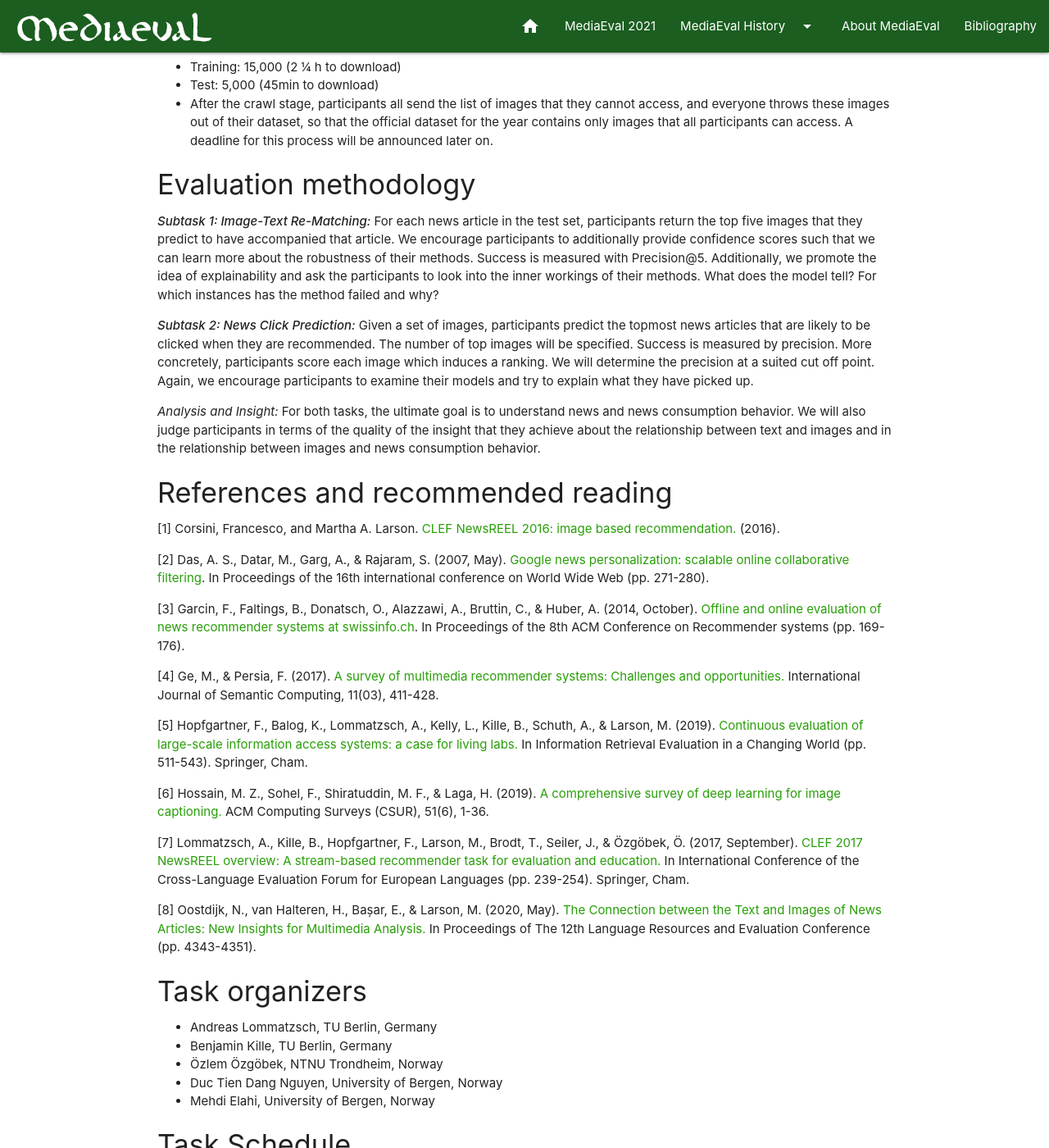
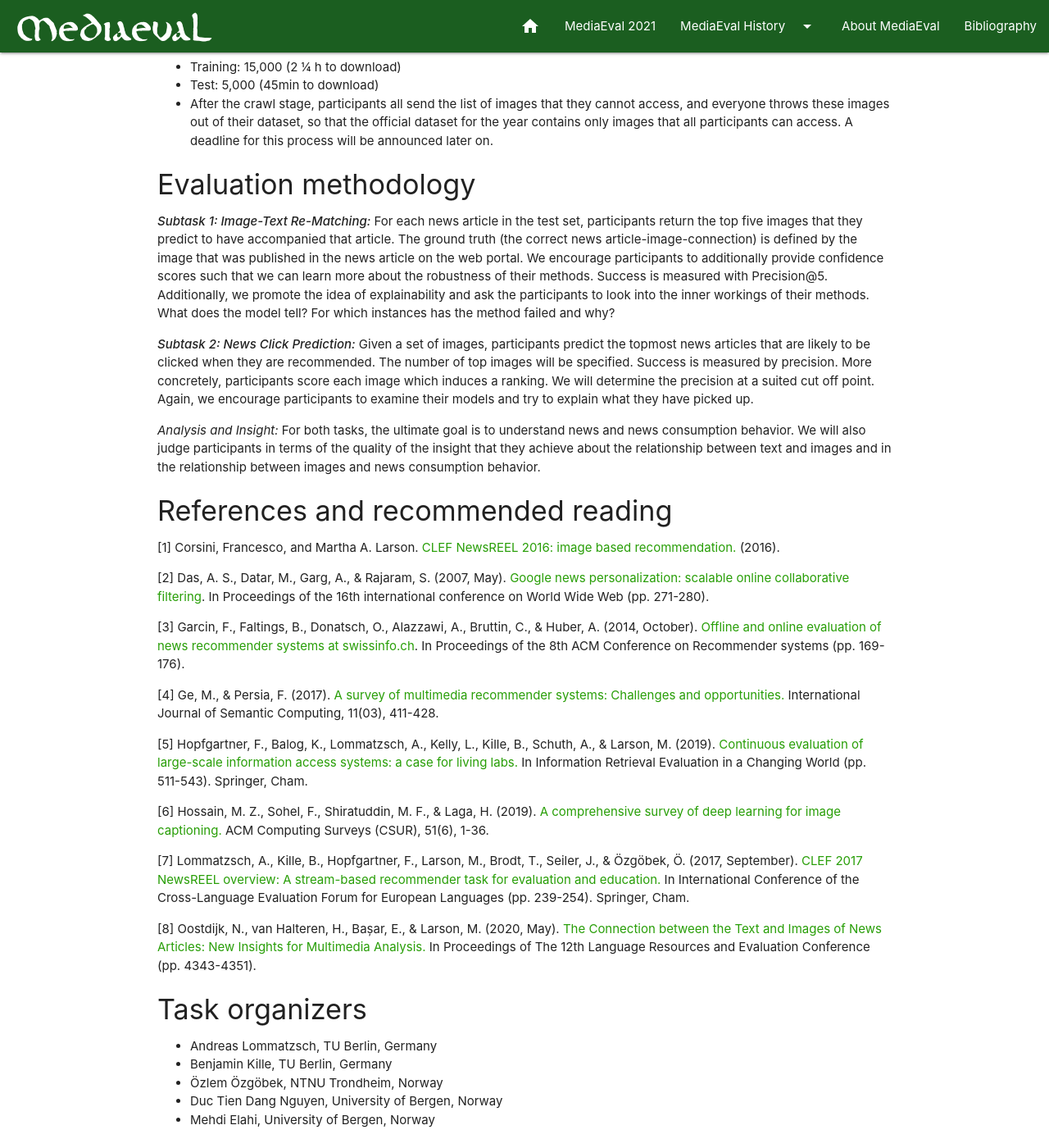
Before and after one commit to multimediaeval/multimediaeval.github.io, a Jekyll site: the page built from _editions/2021/tasks/newsimages.md, in a window 1280 px wide and 1400 px high, scrolled down 1618 px. Shown: the whole window at 82% size. Built offline with Jekyll 4.4.1, drawn with Linux system fonts in a browser that asks for light colours; some of the changed lines change nothing that is shown; some of the changed text lies outside the part shown.

Commit message:
Update newsimages.md
add a schedule, add a clarifying sentence in the task1 evaluation.

```diff
--- a/_editions/2021/tasks/newsimages.md
+++ b/_editions/2021/tasks/newsimages.md
@@ -53,9 +53,10 @@
 <!-- # If you are planning to release image features, that information should be added here.-->
 
 #### Evaluation methodology
-***Subtask 1: Image-Text Re-Matching:*** For each news article in the test set, participants return the top five images that they predict to have accompanied that article. We encourage participants to additionally provide confidence scores such that we can learn more about the robustness of their methods. Success is measured with Precision@5. Additionally, we promote the idea of explainability and ask the participants to look into the inner workings of their methods. What does the model tell? For which instances has the method failed and why?
+***Subtask 1: Image-Text Re-Matching:*** For each news article in the test set, participants return the top five images that they predict to have accompanied that article. The ground truth (the correct news article-image-connection) is defined by the image that was published in the news article on the web portal.
+We encourage participants to additionally provide confidence scores such that we can learn more about the robustness of their methods. Success is measured with Precision@5. Additionally, we promote the idea of explainability and ask the participants to look into the inner workings of their methods. What does the model tell? For which instances has the method failed and why?
 
-<!-- # Please add a sentence to explicitly explain the ground truth.-->
+<!-- # Please add a sentence to explicitly explain the ground truth. AL: I added one sentence explaining this issue. -->
 
 ***Subtask 2: News Click Prediction:*** Given a set of images, participants predict the topmost news articles that are likely to be clicked when they are recommended. The number of top images will be specified. Success is measured by precision. More concretely, participants score each image which induces a ranking. We will determine the precision at a suited cut off point. Again, we encourage participants to examine their models and try to explain what they have picked up.
 
@@ -90,11 +91,11 @@
 
 
 #### Task Schedule
-* XX XXX: Data release <!-- # Replace XX with your date. We suggest setting the date in June-July-->
-* XX November: Runs due <!-- # Replace XX with your date. We suggest setting enough time in order to have enough time to assess and return the results by the Results returned deadline-->
-* XX November: Results returned  <!-- Replace XX with your date. Latest possible should be 15 November-->
-* 22 November: Working notes paper  <!-- Fixed. Please do not change. Exact date to be decided-->
-* Beginning December: MediaEval 2020 Workshop <!-- Fixed. Please do not change. Exact date to be decided-->
+* 30 June 2021: Data release <!-- # Replace XX with your date. We suggest setting the date in June-July-->
+* 07 November 2021: Runs due <!-- # Replace XX with your date. We suggest setting enough time in order to have enough time to assess and return the results by the Results returned deadline-->
+* 15 November 2021: Results returned  <!-- Replace XX with your date. Latest possible should be 15 November-->
+* 22 November 2021: Working notes paper  <!-- Fixed. Please do not change. Exact date to be decided-->
+* Beginning December: MediaEval 2021 Workshop <!-- Fixed. Please do not change. Exact date to be decided-->
 
 <!-- #### Acknolwedgments-->
 <!-- # optional, delete if not used-->
```
